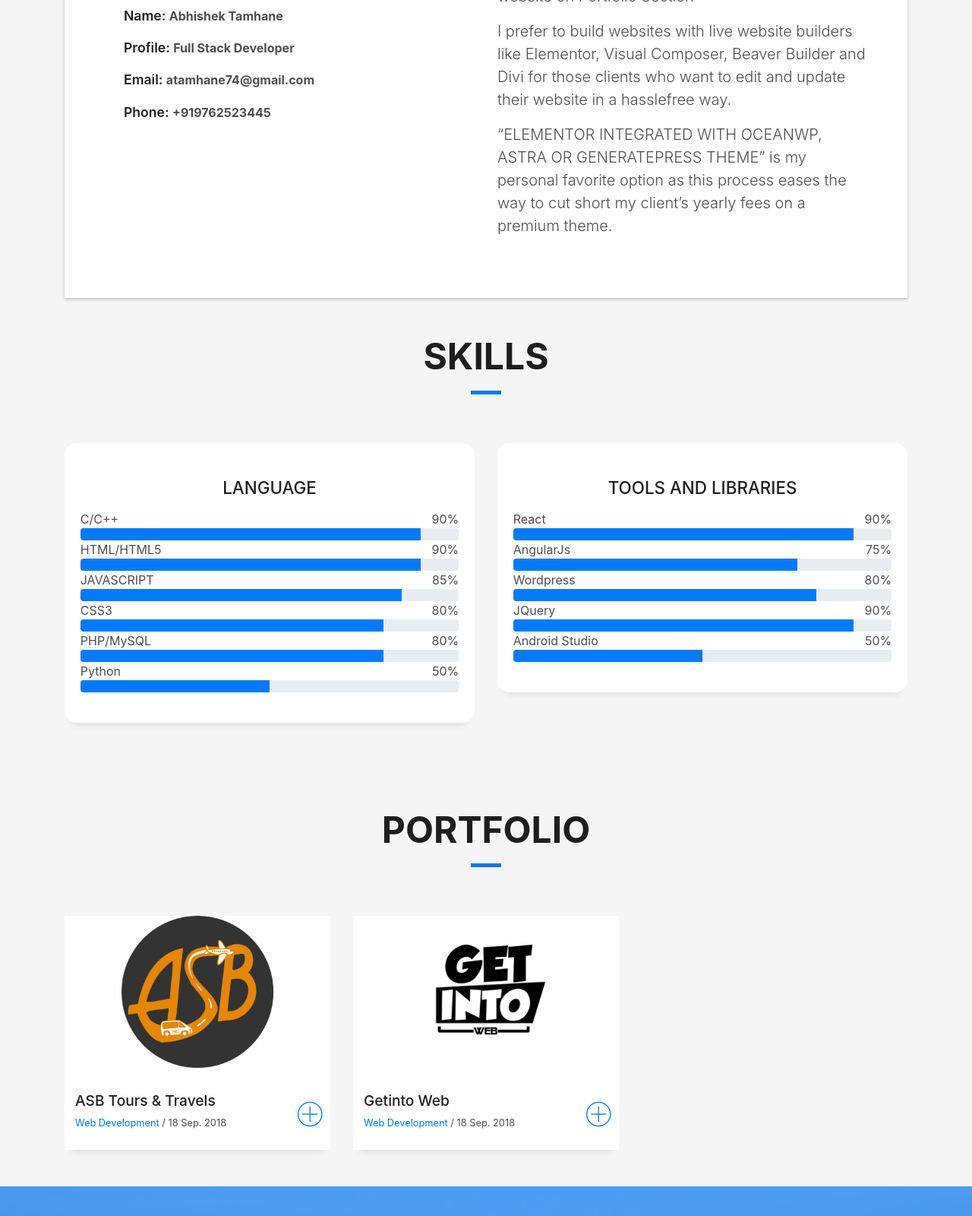
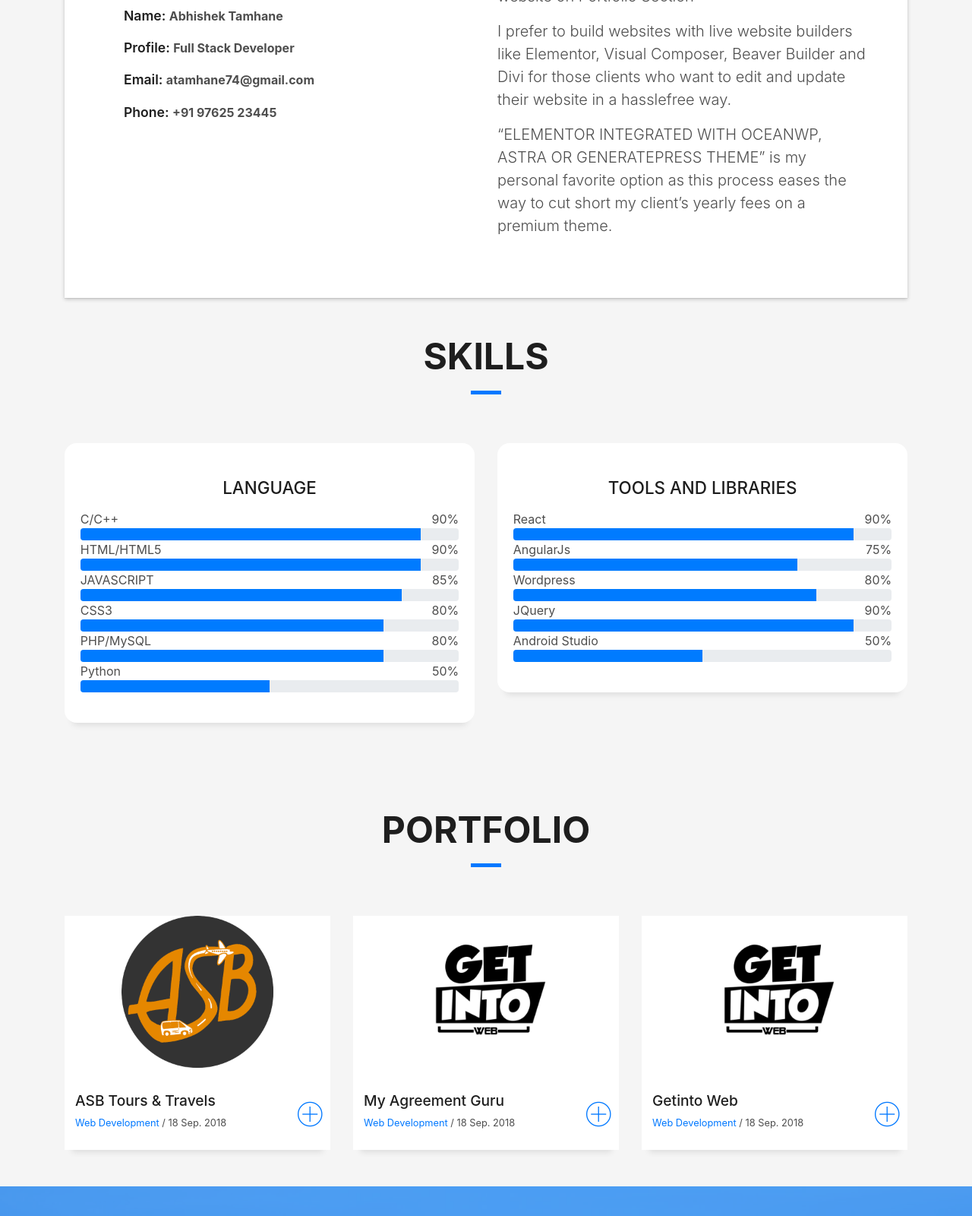
Before and after one commit to Abhitamhane/itzabhi.io, a plain HTML site: page index.html in a window 1280 px wide. Shown: the part 1140-2740 px from the top of the page at 76% size. Drawn offline with Linux system fonts and the light colour scheme; files whose address does not match are found by name.

Commit message:
Update index.html

```diff
--- a/index.html
+++ b/index.html
@@ -106,7 +106,7 @@
                       <p><span class="title-s">Name: </span> <span>Abhishek Tamhane</span></p>
                       <p><span class="title-s">Profile: </span> <span>Full Stack Developer</span></p>
                       <p><span class="title-s">Email: </span> <span>atamhane74@gmail.com</span></p>
-                      <p><span class="title-s">Phone: </span> <span>+919762523445</span></p>
+                      <p><span class="title-s">Phone: </span> <span>+91 97625 23445</span></p>
                 </strong>
                     </div>
                   </div>
@@ -296,6 +296,31 @@
                 <div class="row">
                   <div class="col-sm-8">
                     <h2 class="w-title">ASB Tours & Travels</h2>
+                    <div class="w-more">
+                      <span class="w-ctegory">Web Development</span> / <span class="w-date">18 Sep. 2018</span>
+                    </div>
+                  </div>
+                  <div class="col-sm-4">
+                    <div class="w-like">
+                      <span class="ion-ios-plus-outline"></span>
+                    </div>
+                  </div>
+                </div>
+              </div>
+            </a>
+          </div>
+        </div>
+
+          <div class="col-md-4">
+          <div class="work-box">
+            <a href="img/work-1.png" data-lightbox="gallery-mf">
+              <div class="work-img">
+                <center><img src="img/giw.png" alt="" class="img-fluid" width="200px" height="200px"></center>
+              </div>
+              <div class="work-content">
+                <div class="row">
+                  <div class="col-sm-8">
+                    <h2 class="w-title">My Agreement Guru</h2>
                     <div class="w-more">
                       <span class="w-ctegory">Web Development</span> / <span class="w-date">18 Sep. 2018</span>
                     </div>
```
